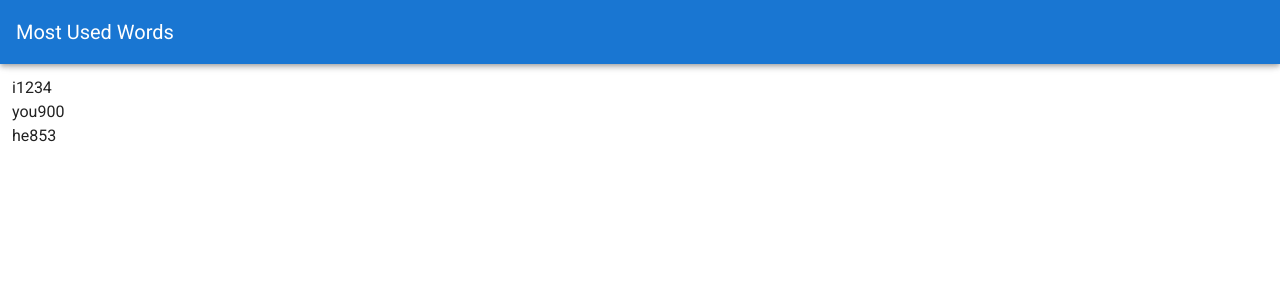
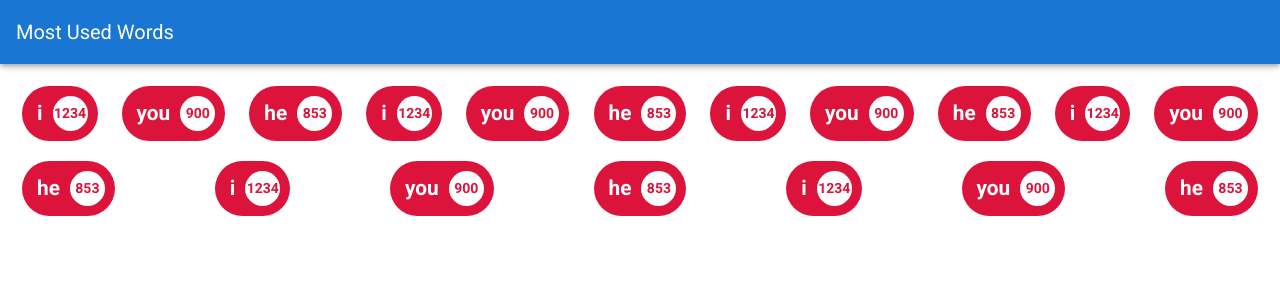
Before and after one commit to jairoduarteribeiro/most-used-words, a Vue app: page / in a window 1280 px wide. Shown: the top 300 px of the page. Built offline with nearby package versions, Linux system fonts and the light colour scheme.

Commit message:
Apply styles to the pills

```diff
--- a/src/components/Home.vue
+++ b/src/components/Home.vue
@@ -15,6 +15,21 @@
       groupedWords: [
         { name: "i", amount: 1234 },
         { name: "you", amount: 900 },
+        { name: "he", amount: 853 },
+        { name: "i", amount: 1234 },
+        { name: "you", amount: 900 },
+        { name: "he", amount: 853 },
+        { name: "i", amount: 1234 },
+        { name: "you", amount: 900 },
+        { name: "he", amount: 853 },
+        { name: "i", amount: 1234 },
+        { name: "you", amount: 900 },
+        { name: "he", amount: 853 },
+        { name: "i", amount: 1234 },
+        { name: "you", amount: 900 },
+        { name: "he", amount: 853 },
+        { name: "i", amount: 1234 },
+        { name: "you", amount: 900 },
         { name: "he", amount: 853 }
       ]
     };
@@ -23,4 +38,9 @@
 </script>
 
 <style>
+.pills {
+  display: flex;
+  flex-wrap: wrap;
+  justify-content: space-between;
+}
 </style>
--- a/src/components/Pill.vue
+++ b/src/components/Pill.vue
@@ -1,7 +1,7 @@
 <template>
-  <div>
-    <span>{{ name }}</span>
-    <span>{{ amount }}</span>
+  <div class="pill">
+    <span class="name">{{ name }}</span>
+    <span class="amount">{{ amount }}</span>
   </div>
 </template>
 
@@ -11,5 +11,39 @@
 };
 </script>
 
-<style>
+<style scoped>
+.pill {
+  margin: 10px;
+  height: 55px;
+  border-radius: 30px;
+
+  background-color: #dc143c;
+  color: #fff;
+  font-size: 1.3rem;
+  font-weight: bold;
+
+  display: flex;
+  align-items: center;
+}
+
+.pill .name {
+  margin-left: 15px;
+}
+
+.pill .amount {
+  margin: 10px;
+  padding: 5px;
+  height: 35px;
+  width: 35px;
+  border-radius: 18px;
+
+  background-color: #fff;
+  color: #dc143c;
+
+  font-size: 14px;
+
+  display: flex;
+  justify-content: center;
+  align-items: center;
+}
 </style>
```
